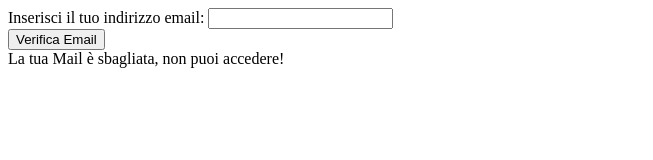
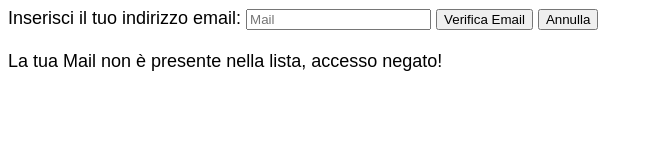
Before and after one commit to alessandrorumi/js-mail-dadi, a plain HTML site: page Mail/index.html in a window 1280 px wide. Both pictures are taken after a click on the button "Verifica Email". Shown: the whole page, without its empty margins (0-653 px from the left). Drawn offline with Linux system fonts and the light colour scheme.

Commit message:
Optimize: JS Es. Mail e Style: CSS base

```diff
--- /dev/null
+++ b/Dadi/css/style.css
@@ -0,0 +1,4 @@
+:root {
+  font-family: Arial, Helvetica, sans-serif;
+  font-size: 18px;
+}
--- /dev/null
+++ b/Mail/css/style.css
@@ -0,0 +1,4 @@
+:root {
+  font-family: Arial, Helvetica, sans-serif;
+  font-size: 18px;
+}
--- a/Mail/index.html
+++ b/Mail/index.html
@@ -3,6 +3,7 @@
 <head>
   <meta charset="UTF-8">
   <meta name="viewport" content="width=device-width, initial-scale=1.0">
+  <link rel="stylesheet" href="css/style.css">
   <title>Mail</title>
 </head>
 <body>
@@ -10,10 +11,11 @@
   <form>
 
     <label for="email">Inserisci il tuo indirizzo email:</label>
-    <input type="email" id="email" required>
+    <input type="email" id="email" placeholder="Mail">
+    <button id="verifyEmail" type="button">Verifica Email</button>
+    <button id="undoEmail" type="button">Annulla</button>
 
   </form>
-  <button id="verifyEmail">Verifica Email</button>
 
   <br>
 
--- a/Mail/script/myScript.js
+++ b/Mail/script/myScript.js
@@ -1,6 +1,8 @@
 // Chiedi all’utente la sua email, controlla che sia nella lista di chi può accedere, stampa un messaggio appropriato sull’esito del controllo.
 
 /*
+
+// PROMPT
 
 // Chiedi all’utente la sua email
 const userInput = prompt('Qual è la tua mail?');
@@ -17,17 +19,17 @@ for (let i = 0; i < mailList.length; i++) {
     foundedMail = true;
   }
 
-  if (foundedMail === true) {
-    console.log('YES')
-  } else {
-    console.log('NO')
-  }
+}
 
+if (foundedMail) {
+  console.log('YES')
+} else {
+  console.log('NO')
 }
 
 */
 
-// TEST CON INPUT TYPE TEXT E BUTTON
+// INPUT TYPE TEXT E BUTTON
 
 // Dichiaro l'input Mail
 const userMail = document.getElementById('email');
@@ -35,37 +37,55 @@ const userMail = document.getElementById('email');
 // Dichiaro il bottone "Verifica Email"
 const verify = document.getElementById('verifyEmail');
 
-// Dichiaro lo span di validità della Mail
-const textOutput = document.getElementById('textOutput');
+// Dichiaro il bottone "Verifica Email"
+const undo = document.getElementById('undoEmail');
+
+// Dichiaro lo span (Mail output a schermo)
+const output = document.getElementById('textOutput');
 
 // Array delle Mail
-const mailList = ['tizio.tizio@gmail.com', 'caio.caio@gmail.com', 'test.test@gmail.com']
+const mailList = ['tizio.tizio@gmail.com', 'caio.caio@gmail.com', 'test.test@gmail.com', 'tizio.caio@gmail.com']
+console.log(mailList);
 
-// Definisco la variabile (in caso di corrispondenza Mail-Array)
-let foundedMail;
-
-// Al click del bottone genera
+// Al click del bottone Verifica Mail:
 verify.addEventListener('click',
 
   function() {
+    // Associo ad una variabile il valore della Mail
+    userInput = userMail.value;
 
-    userInput = userMail.value;
+    // Definisco la variabile (in caso di corrispondenza Mail-Array)
+    let foundedMail = false; // AAA VA IMPOSTATA 'FALSE' ALTRIMENTI ALLE ITERAZIONI SUCCESSIVE RIMARRA' IN MEMORIA IL RISULTATO 'TRUE'
 
     for (let i = 0; i < mailList.length; i++) {
 
       if (userInput === mailList[i]) {
-        // stampa un messaggio appropriato sull’esito del controllo
+        // Associo il risultato alla variabile (se facessi il console.log adeso risulterebbero 1 true e 2 false)
         foundedMail = true;
       }
 
-      if (foundedMail === true) {
-        document.getElementById('textOutput').innerHTML = 'La tua Mail è corretta, puoi accedere!';
-      } else {
-        document.getElementById('textOutput').innerHTML = 'La tua Mail è sbagliata, non puoi accedere!';
-      }
-
+    }
+// Do un output alla variabile
+    if (foundedMail) {
+      // Positivo
+      output.innerHTML = 'La tua Mail è presente nella lista, puoi accedere!';
+    } else {
+      // Negativo
+      output.innerHTML = 'La tua Mail non è presente nella lista, accesso negato!';
     }
 
   }
 
-)
+);
+
+// Al click del bottone Annulla:
+undo.addEventListener('click',
+
+  function() {
+    // Rimuovi Parametri Inseriti
+    userMail.value = '';
+
+    output.innerHTML = '';
+  }
+
+);
```
Also changed, not shown: Dadi/index.html (+1 -0 lines).
